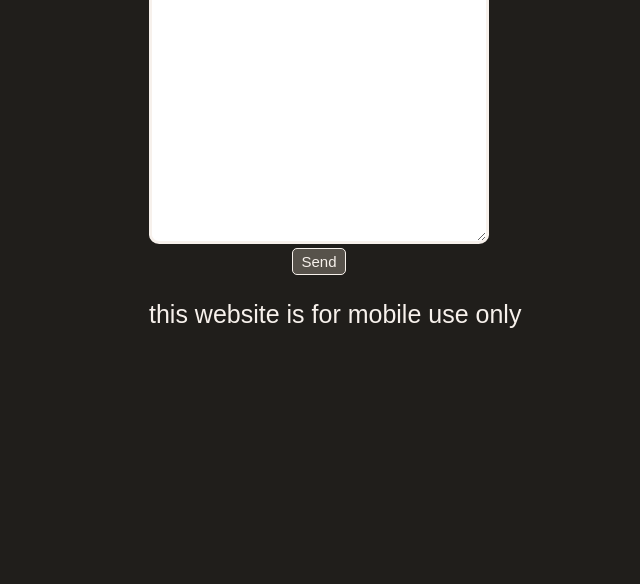
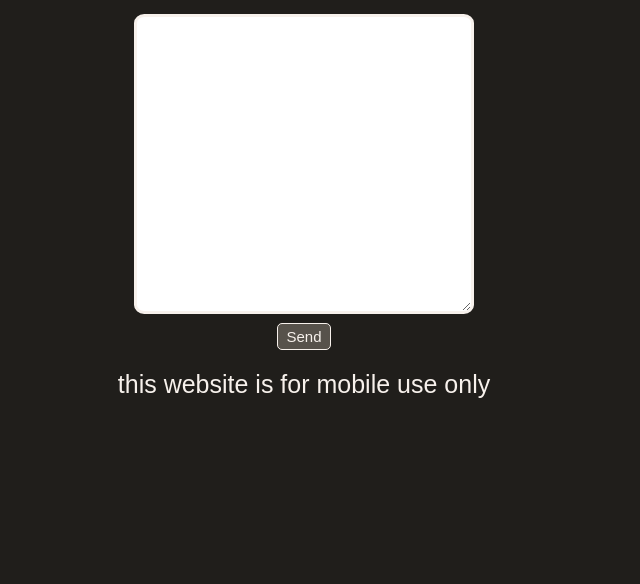
Before and after one commit to gitzer-del/capstone, a plain HTML site: page index.html in a window 1280 px wide. Shown: the part 216-800 px from the top of the page, without its empty margins (336-976 px from the left). Drawn offline with Linux system fonts and the light colour scheme; a web font is replaced by a local one.

Commit message:
marginas

```diff
--- a/mainhome.css
+++ b/mainhome.css
@@ -92,11 +92,12 @@ a:active {
         } */
 
         .title {
+            position:absolute;
             font-size:70px;
             font-family: 'NT Epika Regular', sans-serif;
             color:#f7f1ec;
             margin: 0;
-            margin-top:82px;
+            margin-top:120px;
             animation: fade 4s 4s infinite alternate;
 
         }
@@ -111,9 +112,13 @@ a:active {
         }
 
         .form {
-            position:fixed;
-            margin-left:30px;
-            margin-top:160px;
+            position:absolute;
+            display:flex;
+            justify-content: center;
+            align-items: center;      /* Vertically centers children */
+            height: 100vh;
+            max-width: 100%;
+
         }
 
         textarea {
@@ -141,8 +146,7 @@ a:active {
         border: solid 1px #f7f1ec;
         cursor:pointer;
         display: block;
-        margin-top:10px;
-        margin:auto;
+        margin:5px auto ;
 
     }
 
@@ -171,6 +175,7 @@ li {
     color:#f7f1ec;
     display:block;
     margin:auto 0;
+    margin-top:400px;
 }
 
 }
```
